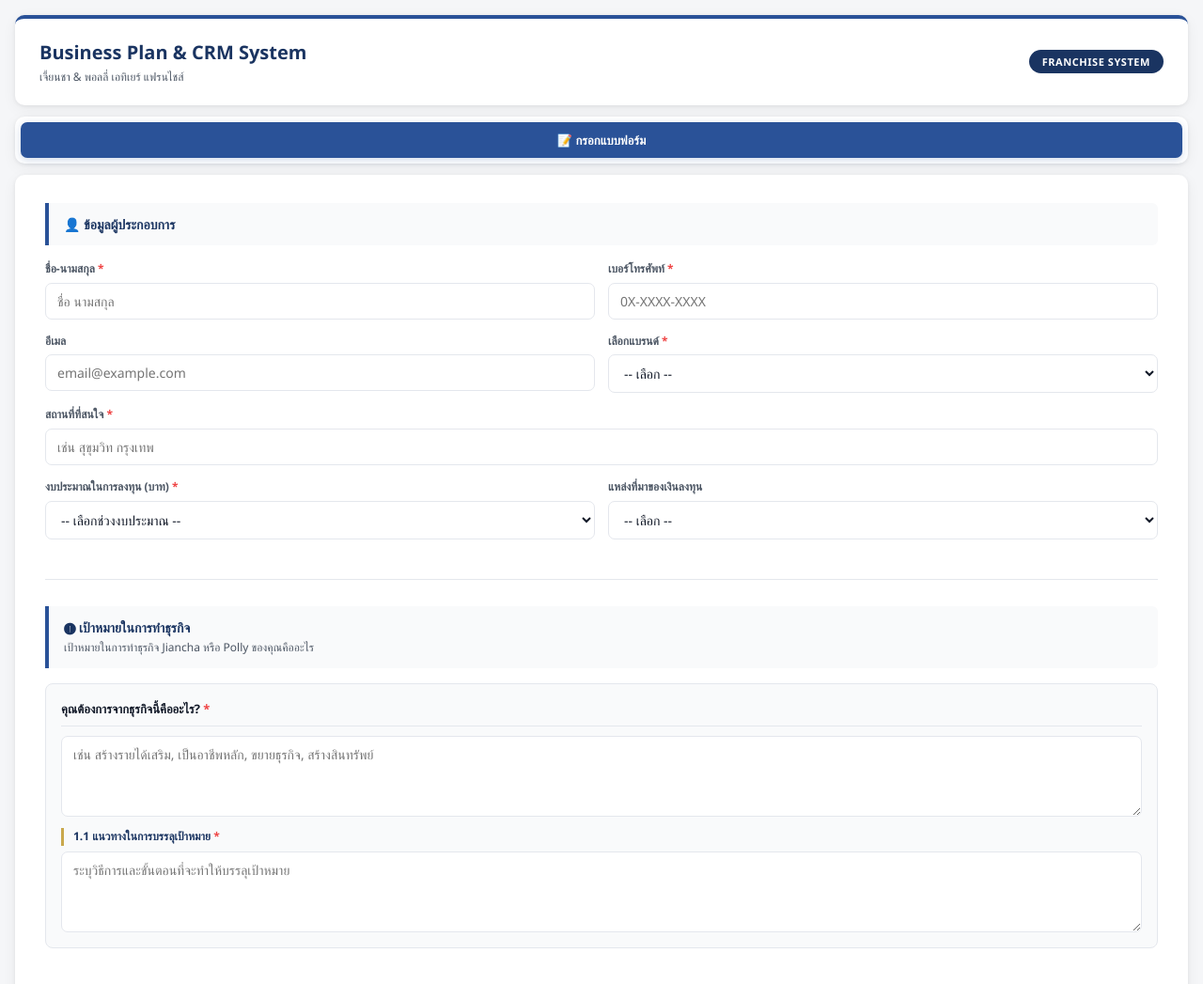
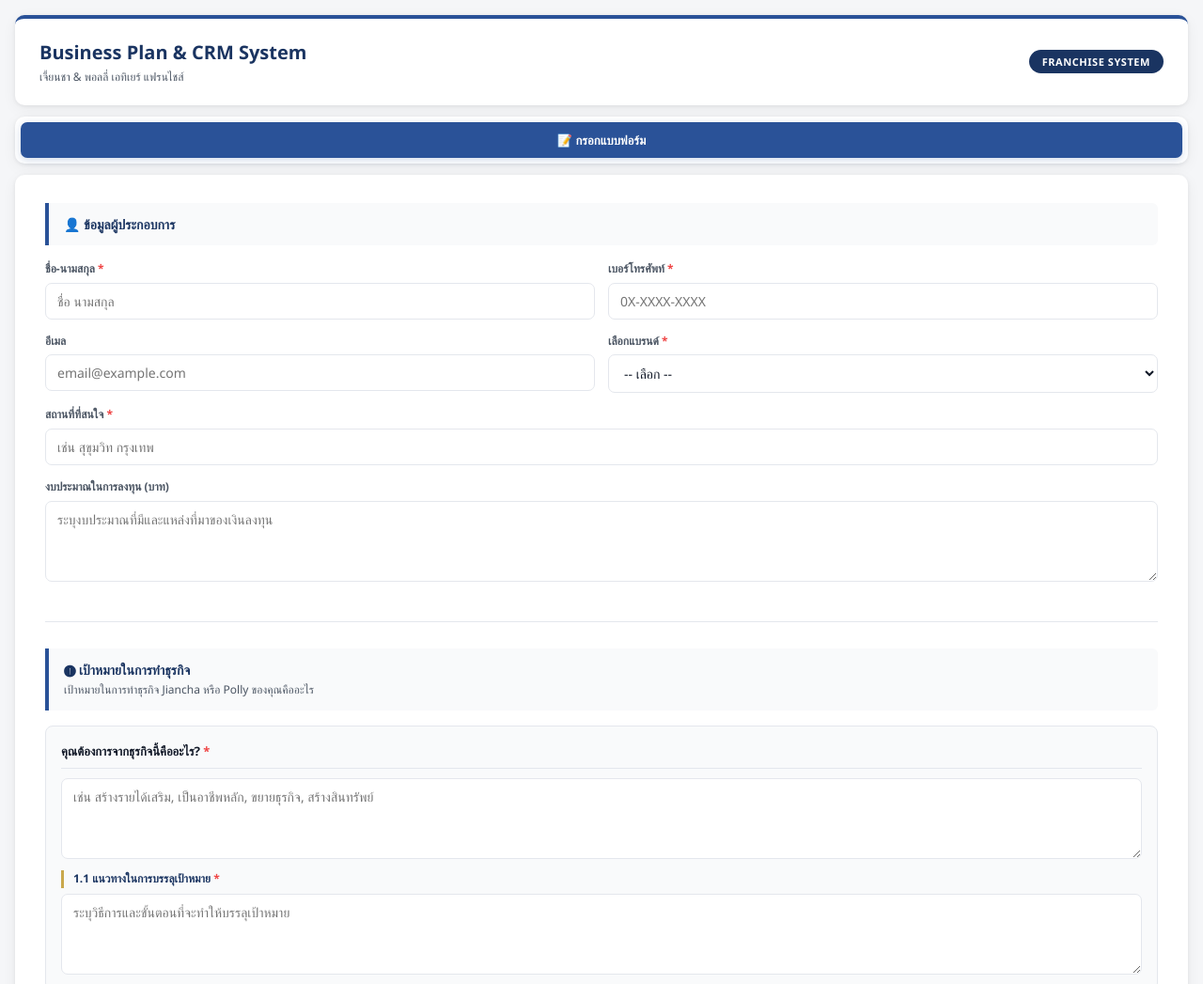
Before and after one commit to Boss01JC/JC-Customers-BP, a plain HTML site: page index.html in a window 1280 px wide. Shown: the top 1047 px of the page at 94% size. Drawn offline with Linux system fonts and the light colour scheme.

Commit message:
Update index.html

```diff
--- a/index.html
+++ b/index.html
@@ -430,7 +430,6 @@
                 <option value="">-- เลือก --</option>
                 <option value="jiancha">เจี้ยนชา</option>
                 <option value="polly">พอลลี่ เอทิเยร์</option>
-                <option value="both">ทั้งคู่</option>
               </select>
             </div>
           </div>
@@ -440,28 +439,10 @@
               <input type="text" name="location" placeholder="เช่น สุขุมวิท กรุงเทพ" required>
             </div>
           </div>
-          <div class="info-grid">
+          <div class="info-grid full">
             <div class="form-group">
-              <label>งบประมาณในการลงทุน (บาท) <span class="required">*</span></label>
-              <select name="investmentBudget" required>
-                <option value="">-- เลือกช่วงงบประมาณ --</option>
-                <option value="under500k">ต่ำกว่า 500,000 บาท</option>
-                <option value="500k-1m">500,000 – 1,000,000 บาท</option>
-                <option value="1m-2m">1,000,000 – 2,000,000 บาท</option>
-                <option value="2m-3m">2,000,000 – 3,000,000 บาท</option>
-                <option value="over3m">มากกว่า 3,000,000 บาท</option>
-              </select>
-            </div>
-            <div class="form-group">
-              <label>แหล่งที่มาของเงินลงทุน</label>
-              <select name="fundingSource">
-                <option value="">-- เลือก --</option>
-                <option value="self">เงินทุนส่วนตัว</option>
-                <option value="loan">กู้สินเชื่อธนาคาร</option>
-                <option value="partner">ร่วมทุนกับหุ้นส่วน</option>
-                <option value="family">เงินทุนจากครอบครัว</option>
-                <option value="mixed">ผสมผสาน</option>
-              </select>
+              <label>งบประมาณในการลงทุน (บาท)</label>
+              <textarea name="investmentBudget" placeholder="ระบุงบประมาณที่มีและแหล่งที่มาของเงินลงทุน"></textarea>
             </div>
           </div>
         </div>
@@ -584,7 +565,6 @@
             <option value="">ทั้งหมด</option>
             <option value="jiancha">เจี้ยนชา</option>
             <option value="polly">พอลลี่ เอทิเยร์</option>
-            <option value="both">ทั้งคู่</option>
           </select>
         </div>
       </div>
```
